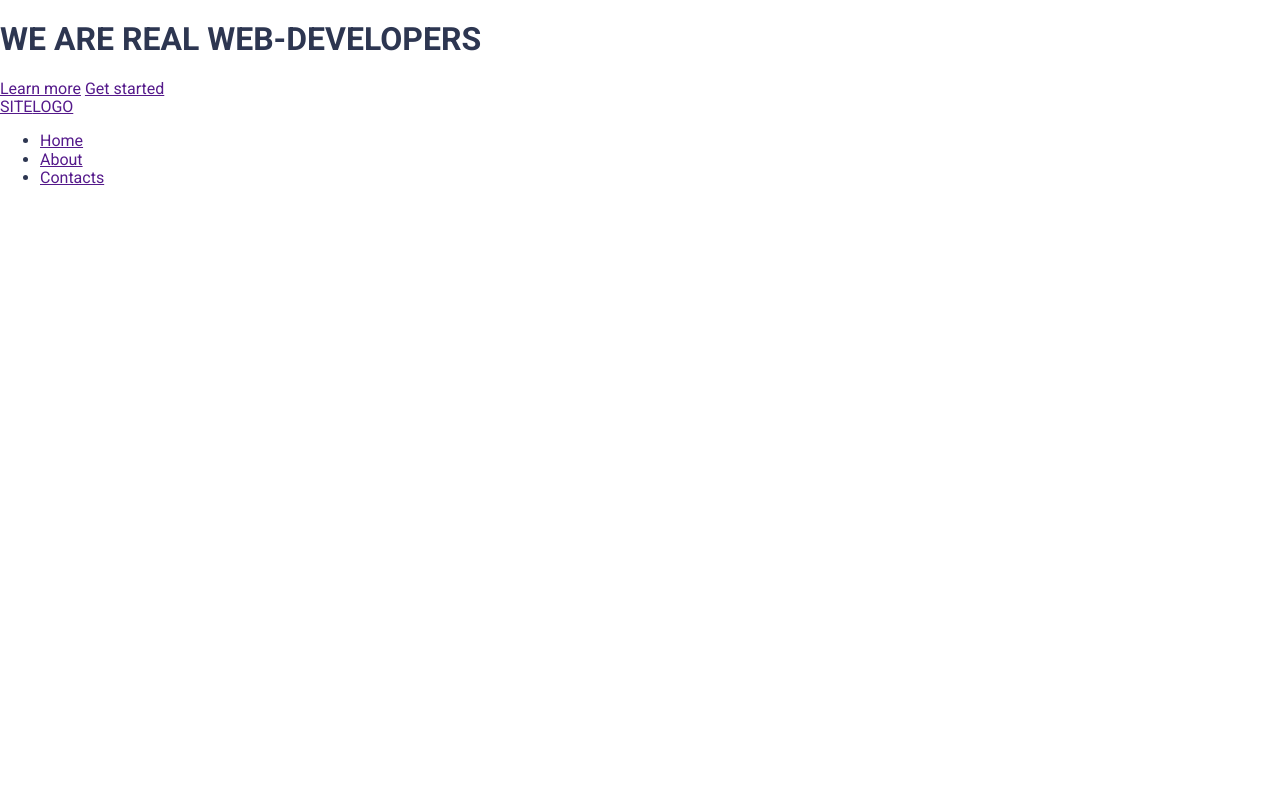
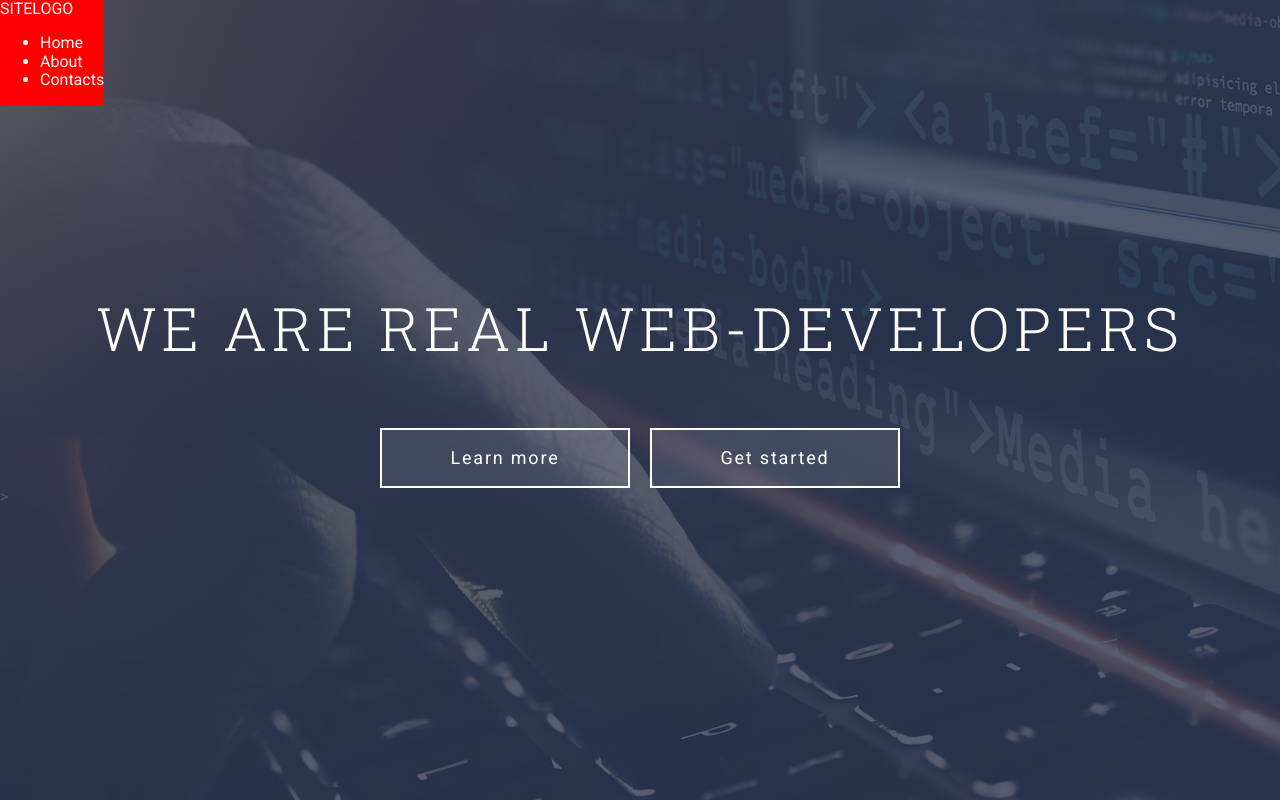
Before and after one commit to Aleksandr1505RY/course-work1, a website: page index.html in a window 1280 px wide. Drawn offline with Linux system fonts and the light colour scheme.

Commit message:
контент

```diff
--- a/assets/scss/common/_classes.scss
+++ b/assets/scss/common/_classes.scss
@@ -0,0 +1,13 @@
+.btn {
+  display: flex;
+  justify-content: center;
+  align-items: center;
+  min-width: 250px;
+  height: 60px;
+  background-color: rgba($color-light, 0.1);
+  border: 2px solid $color-light;
+  padding: 0.5em 1em;
+
+  font-size: 18px;
+  letter-spacing: 0.1em;
+}
--- a/assets/scss/common/_typography.scss
+++ b/assets/scss/common/_typography.scss
@@ -5,16 +5,20 @@
 }
 
 html {
-font-size: $font-size;
-font-family: $font-main;
+  font-size: $font-size;
+  font-family: $font-main;
 }
 body {
-color: $color-primary;
-background-color: $color-light;
+  color: $color-primary;
+  background-color: $color-light;
 }
 h1 {
-font-family: $font-main;
+  font-family: $font-header;
+  font-size: 3.75rem;
+  letter-spacing: 0.08em;
+  font-weight: 300;
 }
 a {
-
+  text-decoration: none;
+  color: $color-light;
 }
--- a/assets/scss/components/header/_header.scss
+++ b/assets/scss/components/header/_header.scss
@@ -0,0 +1,42 @@
+.header {
+  position: relative;
+  background-color: $color-primary;
+  background-image: url(../img/img-header.png);
+  min-height: 100vh;
+  color: $color-light;
+
+  display: grid;
+  align-content: center;
+}
+.header-content__title {
+  margin: 0 0 66px;
+  text-align: center;
+}
+.header-overlay {
+  position: absolute;
+  inset: 0;
+  background-color: $color-primary;
+  opacity: 0.8;
+}
+.header-menu {
+  top: 0;
+  position: absolute;
+  background-color: red;
+  z-index: 2;
+}
+.header-content {
+  position: relative;
+  top: 0;
+  z-index: 1;
+}
+.header-content__container {
+  max-width: 1340px;
+  padding-left: $gap;
+  padding-right: $gap;
+  margin: 0 auto;
+}
+.header-content__actions {
+  display: flex;
+  justify-content: center;
+  gap: $gap;
+}
--- a/assets/scss/style.scss
+++ b/assets/scss/style.scss
@@ -5,6 +5,8 @@
 
 @import "common/typography";
 @import "common/classes";
+
+@import "components/header/header"
 
 //@use "../../libs/normalize.css/normalize";
 
--- a/index.html
+++ b/index.html
@@ -23,18 +23,18 @@
     <div class="header-content">
       <div class="header-content__container">
         <h1 class="header-content__title">WE ARE REAL WEB-DEVELOPERS</h1>
-        <div class="hesder-content__actions">
+        <div class="header-content__actions">
           <a class="btn btn--light" href="">Learn more</a>
           <a class="btn btn--light" href="">Get started</a>
         </div>
       </div>
+    </div>>
 
     <div class="header-menu">
-        <div class="header-content__container">
+      <div class="header-menu__container">
 
         <div class="header-logo">
-            <a class="header-logo__link" href=""><span class="header-logo__accent">SITE</span>LOGO
-            </a>
+          <a class="header-logo__link" href=""><span class="header-logo__accent">SITE</span>LOGO</a>
         </div>
 
         <nav class="header-navbar">
@@ -58,7 +58,6 @@
         </nav>
       </div>
     </div>
-    </div>
 
     <div class="header-overlay"></div>
   </header>
```
Also changed, not shown: assets/css/style.css. Lines whose indentation alone changed are shown as unchanged.
